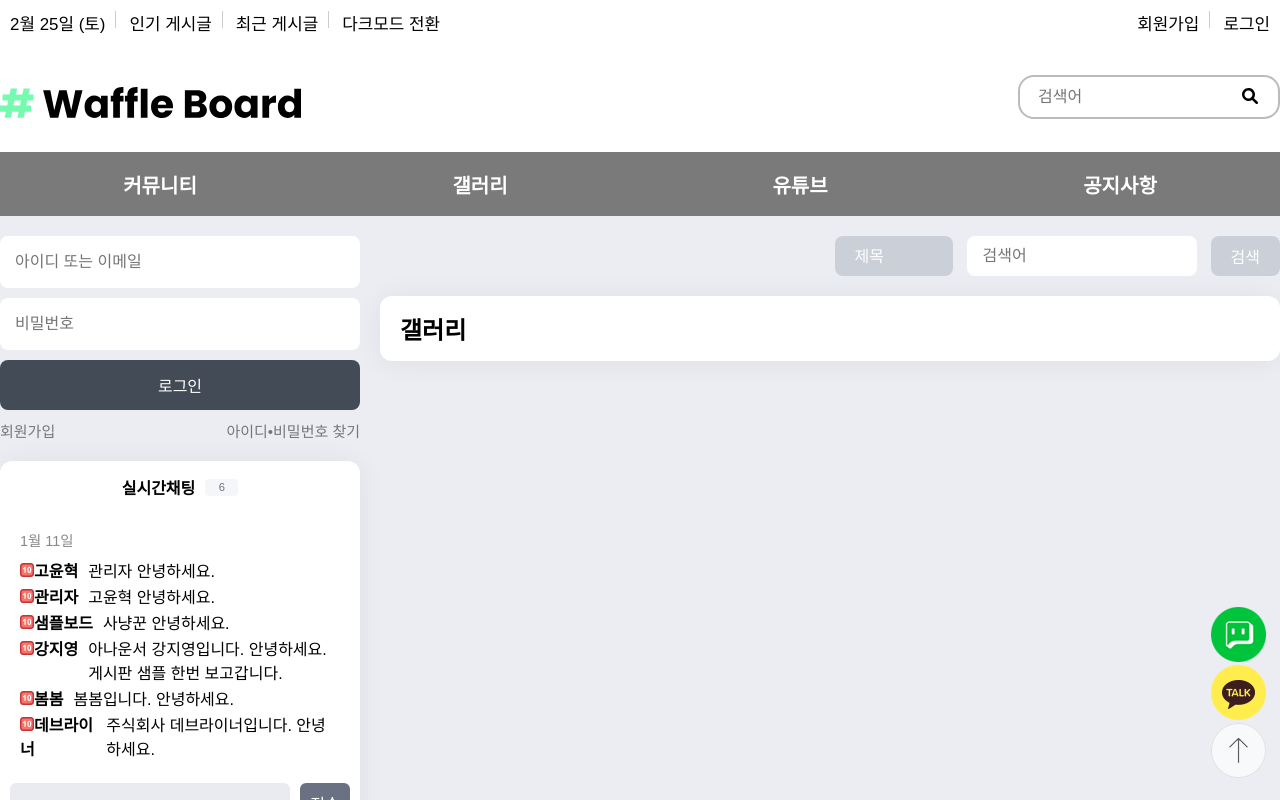
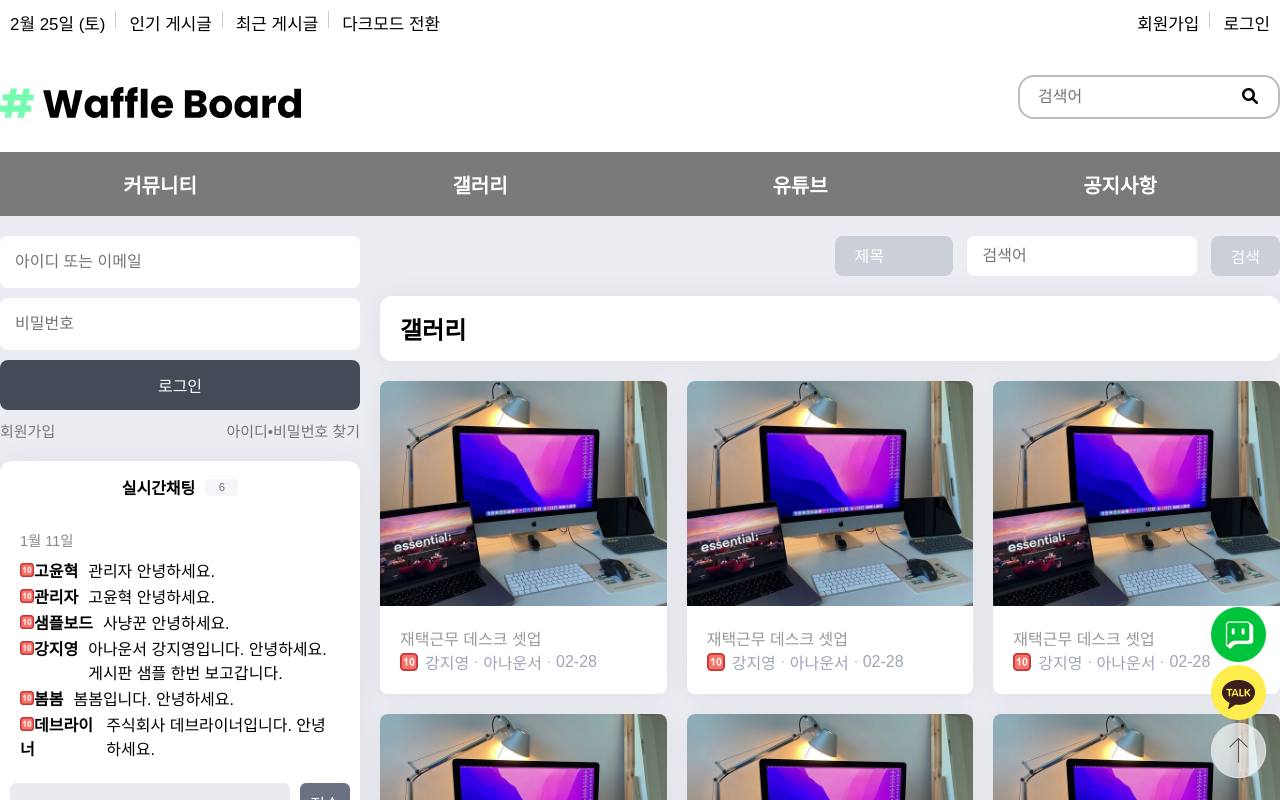
Before and after one commit to KYH9800/SampleBoard, a Next.js app in the folder front/: page /gallery in a window 1280 px wide. Shown: the top 800 px of the page. Built offline with nearby package versions, Linux system fonts and the light colour scheme.

Commit message:
:sparkles: [feat] 갤러리 및 유튜브 포스트 카드 CSS 완성

```diff
--- a/front/MockDatas/MockData.js
+++ b/front/MockDatas/MockData.js
@@ -114,3 +114,123 @@ export const free_board_fake_data = [
     src: '/images/1672023331502-3o43kwpfrii.jpg',
   },
 ];
+
+//* 갤러리 카드 페이크 데이터
+export const gallery_card_fake_data = [
+  {
+    src: '/images/1672023331502-3o43kwpfrii.jpg',
+    title: '재택근무 데스크 셋업',
+    user_name: '강지영',
+    permission_name: '아나운서',
+    datetime: '02-28',
+  },
+  {
+    src: '/images/1672023331502-3o43kwpfrii.jpg',
+    title: '재택근무 데스크 셋업',
+    user_name: '강지영',
+    permission_name: '아나운서',
+    datetime: '02-28',
+  },
+  {
+    src: '/images/1672023331502-3o43kwpfrii.jpg',
+    title: '재택근무 데스크 셋업',
+    user_name: '강지영',
+    permission_name: '아나운서',
+    datetime: '02-28',
+  },
+  {
+    src: '/images/1672023331502-3o43kwpfrii.jpg',
+    title: '재택근무 데스크 셋업',
+    user_name: '강지영',
+    permission_name: '아나운서',
+    datetime: '02-28',
+  },
+  {
+    src: '/images/1672023331502-3o43kwpfrii.jpg',
+    title: '재택근무 데스크 셋업',
+    user_name: '강지영',
+    permission_name: '아나운서',
+    datetime: '02-28',
+  },
+  {
+    src: '/images/1672023331502-3o43kwpfrii.jpg',
+    title: '재택근무 데스크 셋업',
+    user_name: '강지영',
+    permission_name: '아나운서',
+    datetime: '02-28',
+  },
+  {
+    src: '/images/1672023331502-3o43kwpfrii.jpg',
+    title: '재택근무 데스크 셋업',
+    user_name: '강지영',
+    permission_name: '아나운서',
+    datetime: '02-28',
+  },
+];
+
+//* 유튜브 카드 페이크 데이터
+export const youtube_card_fake_data = [
+  {
+    src: '/images/hqdefault.jpg',
+    title: '재택근무 데스크 셋업',
+    user_name: '태연',
+    permission_name: '가수',
+    datetime: '02-28',
+  },
+  {
+    src: '/images/hqdefault.jpg',
+    title: '재택근무 데스크 셋업',
+    user_name: '태연',
+    permission_name: '가수',
+    datetime: '02-28',
+  },
+  {
+    src: '/images/hqdefault.jpg',
+    title: '재택근무 데스크 셋업',
+    user_name: '태연',
+    permission_name: '가수',
+    datetime: '02-28',
+  },
+  {
+    src: '/images/hqdefault.jpg',
+    title: '재택근무 데스크 셋업',
+    user_name: '태연',
+    permission_name: '가수',
+    datetime: '02-28',
+  },
+  {
+    src: '/images/hqdefault.jpg',
+    title: '재택근무 데스크 셋업',
+    user_name: '태연',
+    permission_name: '가수',
+    datetime: '02-28',
+  },
+  {
+    src: '/images/hqdefault.jpg',
+    title: '재택근무 데스크 셋업',
+    user_name: '태연',
+    permission_name: '가수',
+    datetime: '02-28',
+  },
+  {
+    src: '/images/hqdefault.jpg',
+    title: '재택근무 데스크 셋업',
+    user_name: '태연',
+    permission_name: '가수',
+    datetime: '02-28',
+  },
+  {
+    src: '/images/hqdefault.jpg',
+    title: '재택근무 데스크 셋업',
+    user_name: '태연',
+    permission_name: '가수',
+    datetime: '02-28',
+  },
+  {
+    src: '/images/hqdefault.jpg',
+    title: '재택근무 데스크 셋업',
+    user_name: '태연',
+    permission_name: '가수',
+    datetime: '02-28',
+  },
+];
--- /dev/null
+++ b/front/components/Pages/PostCardEntry.js
@@ -0,0 +1,64 @@
+import React from 'react';
+import Link from 'next/link';
+// styled-components
+import { Dot, ImgSvg } from '../../styles/pages/BoardEntrySt';
+import styled from 'styled-components';
+
+const PostCardEntry = ({ data }) => {
+  return (
+    <>
+      <Link href="/gallery/#">
+        <ImageBox>
+          <PostImg src={data.src} />
+        </ImageBox>
+        <PostInfo id="info">
+          <div id="titleContainer">
+            <span>{data.title}</span>
+          </div>
+          <ImageEtc id="title-etc">
+            <ImgSvg src="/images/10.svg" />
+            <div id="작성자">{data.user_name}</div>
+            <Dot />
+            <div id="permissionName">{data.permission_name}</div>
+            <Dot />
+            <div id="datetime">{data.datetime}</div>
+          </ImageEtc>
+        </PostInfo>
+      </Link>
+    </>
+  );
+};
+
+export default PostCardEntry;
+
+const ImageBox = styled.div`
+  position: relative;
+  width: 100%;
+  padding: 0;
+  padding-bottom: 78.43%;
+  margin: 0;
+  border-top-left-radius: 8px;
+  border-top-right-radius: 8px;
+`;
+
+const PostInfo = styled.div`
+  padding: 20px;
+  border-bottom-left-radius: 8px;
+  border-bottom-right-radius: 8px;
+`;
+
+const PostImg = styled.img`
+  position: absolute;
+  width: 100%;
+  height: 100%;
+  object-fit: cover;
+  border-top-left-radius: 8px;
+  border-top-right-radius: 8px;
+`;
+
+const ImageEtc = styled.div`
+  display: flex;
+  align-items: center;
+
+  color: #9da5b6;
+`;
--- a/front/pages/gallery.js
+++ b/front/pages/gallery.js
@@ -3,18 +3,13 @@ import Head from 'next/head';
 // AppLayout
 import AppLayout from '../components/AppLayout/AppLayout';
 // styled-components
-import {
-  TitleContainer,
-  Title,
-  BoarderList,
-  SearchForm,
-  Section,
-  SearchInput,
-  SearchButton,
-} from '../styles/pages/FreeSt';
+import { TitleContainer, Title, SearchForm, Section, SearchInput, SearchButton } from '../styles/pages/FreeSt';
+import { PostCardList } from '../styles/pages/PostCardEntry';
+// components
+import PostCardEntry from '../components/Pages/PostCardEntry';
 
 // mockData
-import { free_board_fake_data } from '../MockDatas/MockData';
+import { gallery_card_fake_data } from '../MockDatas/MockData';
 
 // 갤러리
 const Gallery = () => {
@@ -51,6 +46,12 @@ const Gallery = () => {
       <TitleContainer id="titleContainer">
         <Title>갤러리</Title>
       </TitleContainer>
+
+      <PostCardList id="post-card-list">
+        {gallery_card_fake_data.map((data) => (
+          <PostCardEntry data={data} />
+        ))}
+      </PostCardList>
     </AppLayout>
   );
 };
--- /dev/null
+++ b/front/styles/pages/PostCardEntry.js
@@ -0,0 +1,19 @@
+import styled from 'styled-components';
+
+export const PostCardList = styled.div`
+  width: 100%;
+  display: grid;
+  grid-template-columns: repeat(3, 1fr);
+  gap: 20px;
+
+  a {
+    text-decoration: none;
+    color: #999999;
+
+    display: flex;
+    flex-direction: column;
+    border-radius: 8px;
+    background-color: #fff;
+    box-shadow: 0 2px 30px 0 rgb(0 0 0 / 6%);
+  }
+`;
```
Also changed, not shown: front/pages/youtube.js (+11 -10 lines).
